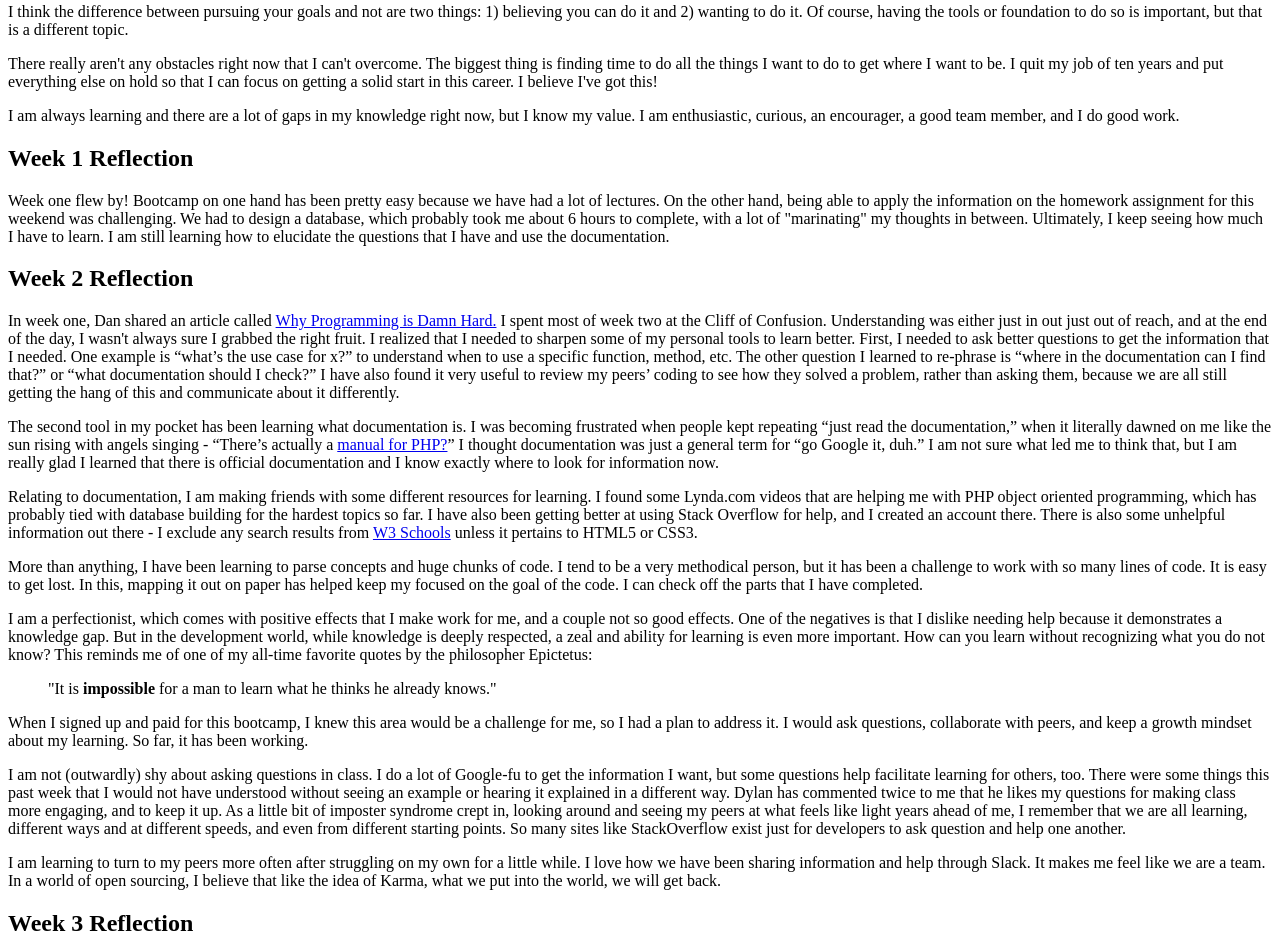
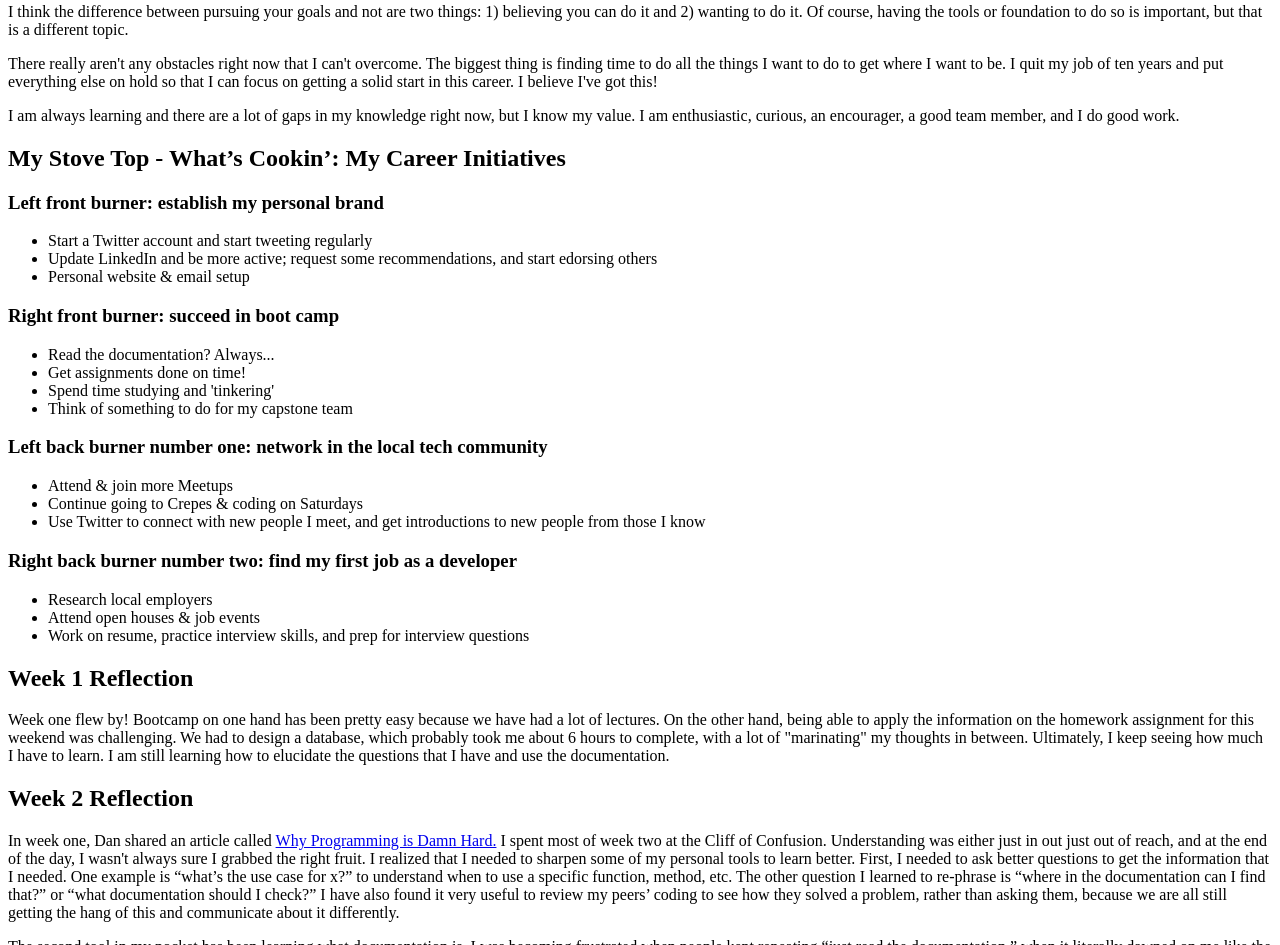
Before and after one commit to yvejr/yvejr.github.io, a plain HTML site: page index.html in a window 1280 px wide. Shown: the part 1991-2936 px from the top of the page. Drawn offline with Linux system fonts and the light colour scheme.

Commit message:
added career dev 'stovetop'

```diff
--- a/index.html
+++ b/index.html
@@ -75,6 +75,32 @@
     having the tools or foundation to do so is important, but that is a different topic.</p>
     <p>There really aren't any obstacles right now that I can't overcome. The biggest thing is finding time to do all the things I want to do to get where I want to be. I quit my job of ten years and put everything else on hold so that I can focus on getting a solid start in this career. I believe I've got this!</p>
     <p>I am always learning and there are a lot of gaps in my knowledge right now, but I know my value. I am enthusiastic, curious, an encourager, a good team member, and I do good work.</p>
+    <h2>My Stove Top - What’s Cookin’: My Career Initiatives</h2>
+    <h3>Left front burner:  establish my personal brand</h3>
+        <ul>
+            <li>Start a Twitter account and start tweeting regularly</li>
+            <li>Update LinkedIn and be more active; request some recommendations, and start edorsing others</li>
+            <li>Personal website & email setup</li>
+        </ul>
+    <h3>Right front burner: succeed in boot camp</h3>
+        <ul>
+            <li>Read the documentation? Always...</li>
+            <li>Get assignments done on time!</li>
+            <li>Spend time studying and 'tinkering'</li>
+            <li>Think of something to do for my capstone team</li>
+        </ul>
+    <h3>Left back burner number one: network in the local tech community</h3>
+        <ul>
+            <li>Attend & join more Meetups</li>
+            <li>Continue going to Crepes & coding on Saturdays</li>
+            <li>Use Twitter to connect with new people I meet, and get introductions to new people from those I know</li>
+        </ul>
+    <h3>Right back burner number two:  find my first job as a developer</h3>
+        <ul>
+            <li>Research local employers</li>
+            <li>Attend open houses & job events</li>
+            <li>Work on resume, practice interview skills, and prep for interview questions</li>
+        </ul>
     <h2>Week 1 Reflection</h2>
         <p>Week one flew by! Bootcamp on one hand has been pretty easy because we have had a lot of lectures. On the other hand, being able to apply the information on the homework assignment for this weekend was challenging. We had to design a database, which probably took me about 6 hours to complete, with a lot of "marinating" my thoughts in between. Ultimately, I keep seeing how much I have to learn. I am still learning how to elucidate the questions that I have and use the documentation.</p>
     <h2>Week 2 Reflection</h2>
```
